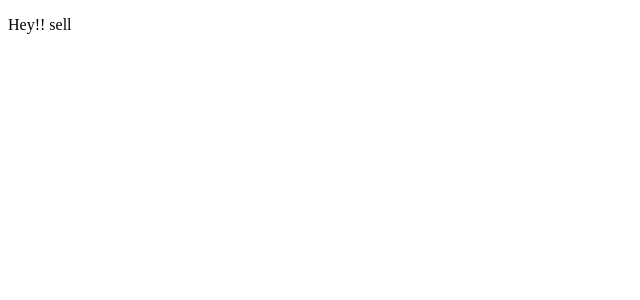
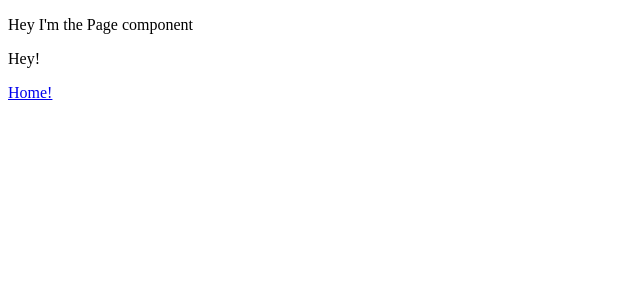
Before and after one commit to SteveOscar/react_graphQl_apollo, a Next.js app in the folder sick-fits/frontend/: page /sell in a window 1280 px wide. Shown: the top 300 px of the page, without its empty margins (0-640 px from the left). Built offline with nearby package versions, Linux system fonts and the light colour scheme.

Commit message:
sets up custom Page and _app

```diff
--- /dev/null
+++ b/sick-fits/frontend/components/Page.js
@@ -0,0 +1,14 @@
+import React, { Component } from 'react'
+
+class Page extends Component {
+  render() {
+    return (
+      <div>
+        <p>Hey I'm the Page component</p>
+        {this.props.children}
+      </div>
+    )
+  }
+}
+
+export default Page
--- /dev/null
+++ b/sick-fits/frontend/pages/_app.js
@@ -0,0 +1,18 @@
+import App, { Container } from 'next/app'
+import Page from '../components/Page.js'
+
+class MyApp extends App {
+  render() {
+    const { Component } = this.props
+
+    return (
+      <Container>
+        <Page>
+          <Component />
+        </Page>
+      </Container>
+    )
+  }
+}
+
+export default MyApp
--- a/sick-fits/frontend/pages/sell.js
+++ b/sick-fits/frontend/pages/sell.js
@@ -1,6 +1,11 @@
+import Link from 'next/link'
+
 const Sell = props => (
   <div>
-    <p>Hey!! sell</p>
+    <p>Hey!</p>
+    <Link href='/'>
+      <a>Home!</a>
+    </Link>
   </div>
 )
 
```
